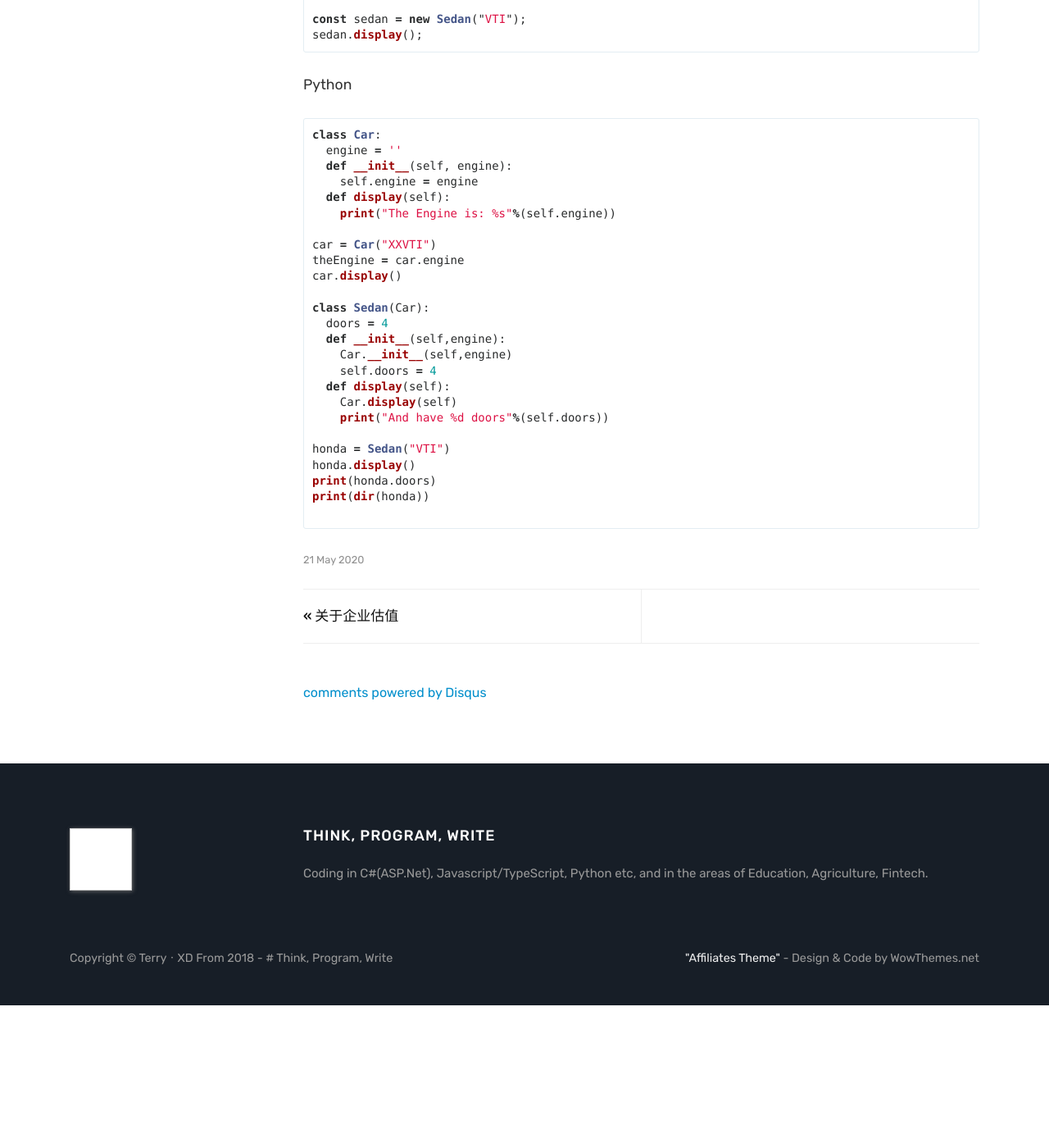
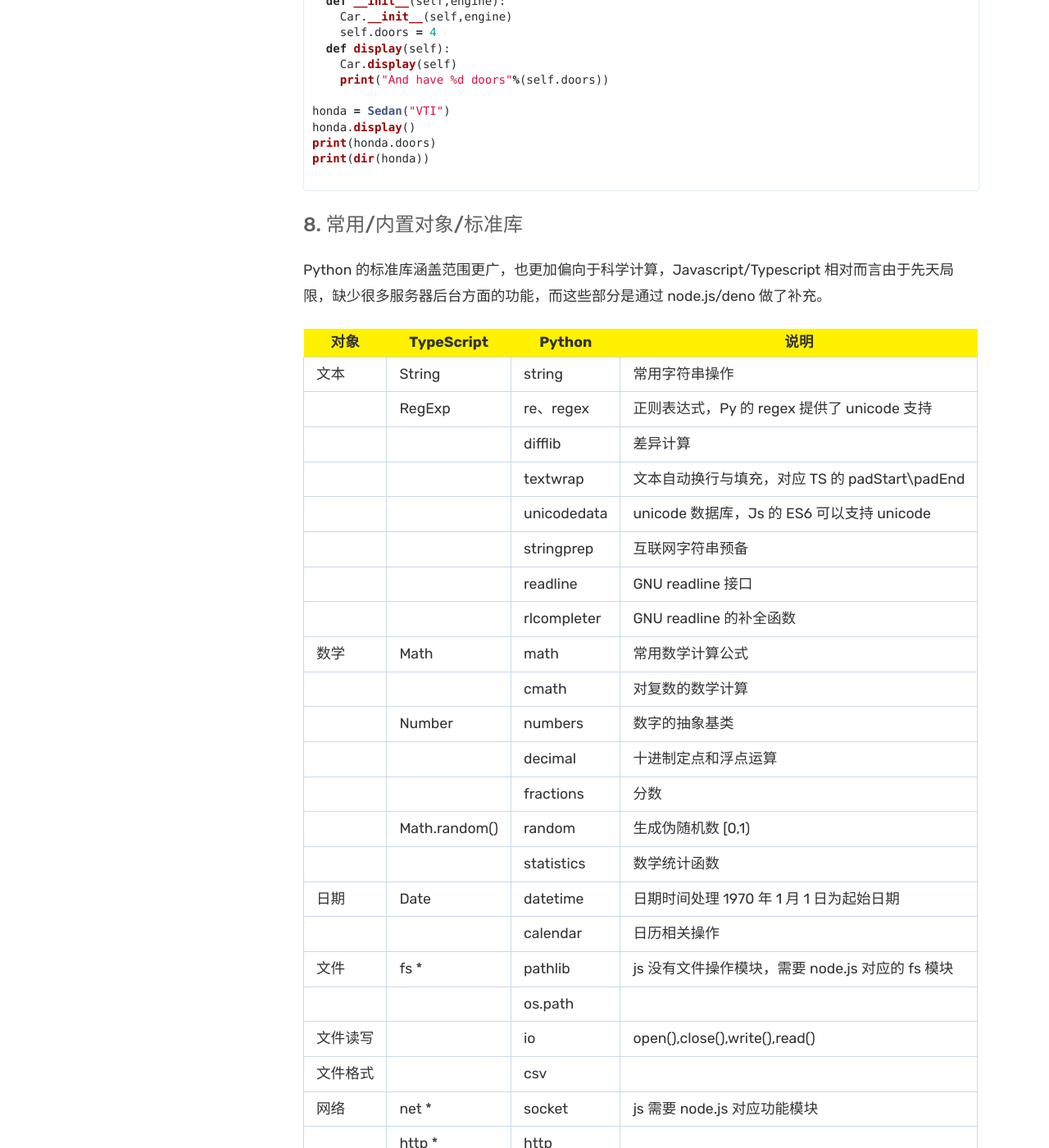
Before and after one commit to yxdt/yxdt.github.io, a Jekyll site: the page built from _posts/2020-05-21-PythonVSTypeScript.markdown, in a window 1280 px wide and 1400 px high, scrolled down 8411 px. Shown: the whole window at 82% size. Built offline with Jekyll 4.4.1, drawn with Linux system fonts in a browser that asks for light colours; comment, search, counter and statistics services are not loaded; before the commit the page ends 9637 px from its top, so only the background shows below that; some of the changed text lies outside the part shown.

Commit message:
add more py ts

````diff
--- a/_posts/2020-05-21-PythonVSTypeScript.markdown
+++ b/_posts/2020-05-21-PythonVSTypeScript.markdown
@@ -15,34 +15,38 @@ Javascript/TypeScript 和 Python 都属于脚本语言，两者有很多相似
 TypeScript 是对 Javascript 的强化，其中就是对变量的声明时的强化约束，通过 var,let, const 等关键字声明变量。
 Python 不需要对变量进行声明，直接赋值即可。
 
-| TypeScript    | Python           | 说明                                                      |
-| ------------- | ---------------- | --------------------------------------------------------- |
-| any           |                  | 任意类型                                                  |
-| boolean \*    | numbers          | python 中布尔值为数值                                     |
-| number \*     | numbers.Number   |                                                           |
-| number        | numbers.Real     | float                                                     |
-| number/bigint | numbers.Integral |                                                           |
-|               | numbers.Complex  | 复数： 含 real，imag                                      |
-|               | numbers.Rational | 实数： numerator,denominator                              |
-| string \*     | String           | 不可变 py: len(), a[i],切片 a[i:j:k]                      |
-|               | bytes()          | 不可变 py:转换 bytes.decode(), str.encode()               |
-| tuple         | Tuple            | 元组，不可变， 可保存不同类型，但 TS 基于 Js 因此要注意   |
-| Array         | List             | TS 可变，对应 Py 的 Sequences 可变部分 用“[]”表示         |
-| Array         | bytearray()      | TS 可变，对应 Py 的 Sequences 可变部分 用“[]”表示         |
-| Array         | 扩展模块 array   | Py: array('1'), array('d',[1.0,2.0,3.3])                  |
-| Array         | set()            | 可变集合 Py: add()                                        |
-|               | frozenset()      | Py: 不可变集合                                            |
-| Array         | set()            | 可变集合 Py: add()                                        |
-| object        | 字典 Dictonaries | 映射 ：Key/value {key1:value1, key2:value2}               |
-| enum          | Enum             | Py 中没有枚举类型，可以引用 Enum 模块，用变量来代替       |
-| void          | None             | 函数无返回值时可以用 None，也可以不写                     |
-| null \*       | None             | 空值                                                      |
-| undefined \*  | NotImplemented   |                                                           |
-| never         |                  | TS 中 never 是根本没有返回如跳出异常，void 是返回一个空值 |
-| symbol        |                  | TS 不可改变且唯一，Py 中没有对应的常量，只能约定          |
-| Object        |                  | TS 基本类型(number,string,boolean,bigint,symbol,null)之外 |
+| TypeScript    | Python            | 说明                                                      |
+| ------------- | ----------------- | --------------------------------------------------------- |
+| any           |                   | 任意类型                                                  |
+| boolean \*    | numbers           | python 中布尔值为数值                                     |
+| number \*     | numbers.Number    |                                                           |
+| number        | numbers.Real      | float                                                     |
+| number/bigint | numbers.Integral  |                                                           |
+|               | numbers.Complex   | 复数： 含 real，imag                                      |
+|               | numbers.Rational  | 实数： numerator,denominator                              |
+| string \*     | String            | 不可变 py: len(), a[i],切片 a[i:j:k]                      |
+|               | bytes()           | 不可变 py:转换 bytes.decode(), str.encode()               |
+| tuple         | Tuple             | 元组，不可变， 可保存不同类型，但 TS 基于 Js 因此要注意   |
+| Array         | List              | TS 可变，对应 Py 的 Sequences 可变部分 用“[]”表示         |
+| Array         | bytearray()       | TS 可变，对应 Py 的 Sequences 可变部分 用“[]”表示         |
+| Array         | 扩展模块 array    | Py: array('1'), array('d',[1.0,2.0,3.3])                  |
+| Set \#        | set()             | 可变集合 Py: add() 只包括键值                             |
+|               | frozenset()       | Py: 不可变集合                                            |
+| Array         | set()             | 可变集合 Py: add()                                        |
+| Map \#        | 字典 Dictionaries | 映射 ：Key/value {key1:value1, key2:value2}               |
+| enum          | Enum              | Py 引用 lib/enum.py 的 Enum 模块，用变量来代替            |
+| void          | None              | 函数无返回值时可以用 None，也可以不写                     |
+| null \*       | None              | 空值                                                      |
+| undefined \*  | NotImplemented    |                                                           |
+| never         |                   | TS 中 never 是根本没有返回如跳出异常，void 是返回一个空值 |
+| symbol        |                   | TS 不可改变且唯一，Py 中没有对应的常量，只能约定          |
+| Object        |                   | TS 基本类型(number,string,boolean,bigint,symbol,null)之外 |
+| Date          | datetime          | 日期时间类型                                              |
+|               | calendar          | 日历相关函数                                              |
+|               | collections       | 特定目标的容器                                            |
 
 \* 为 JS 基本数据类型
+\# ES6 新增
 
 ## 2. 运算符
 
@@ -335,3 +339,36 @@ print(honda.doors)
 print(dir(honda))
 
 ```
+
+## 8. 常用/内置对象/标准库
+
+Python 的标准库涵盖范围更广，也更加偏向于科学计算，Javascript/Typescript 相对而言由于先天局限，缺少很多服务器后台方面的功能，而这些部分是通过 node.js/deno 做了补充。
+
+| 对象     | TypeScript    | Python      | 说明                                             |
+| -------- | ------------- | ----------- | ------------------------------------------------ |
+| 文本     | String        | string      | 常用字符串操作                                   |
+|          | RegExp        | re、regex   | 正则表达式，Py 的 regex 提供了 unicode 支持      |
+|          |               | difflib     | 差异计算                                         |
+|          |               | textwrap    | 文本自动换行与填充，对应 TS 的 padStart\padEnd   |
+|          |               | unicodedata | unicode 数据库，Js 的 ES6 可以支持 unicode       |
+|          |               | stringprep  | 互联网字符串预备                                 |
+|          |               | readline    | GNU readline 接口                                |
+|          |               | rlcompleter | GNU readline 的补全函数                          |
+| 数学     | Math          | math        | 常用数学计算公式                                 |
+|          |               | cmath       | 对复数的数学计算                                 |
+|          | Number        | numbers     | 数字的抽象基类                                   |
+|          |               | decimal     | 十进制定点和浮点运算                             |
+|          |               | fractions   | 分数                                             |
+|          | Math.random() | random      | 生成伪随机数 [0,1)                               |
+|          |               | statistics  | 数学统计函数                                     |
+| 日期     | Date          | datetime    | 日期时间处理 1970 年 1 月 1 日为起始日期         |
+|          |               | calendar    | 日历相关操作                                     |
+| 文件     | fs \*         | pathlib     | js 没有文件操作模块，需要 node.js 对应的 fs 模块 |
+|          |               | os.path     |                                                  |
+| 文件读写 |               | io          | open(),close(),write(),read()                    |
+| 文件格式 |               | csv         |                                                  |
+| 网络     | net \*        | socket      | js 需要 node.js 对应功能模块                     |
+|          | http \*       | http        |                                                  |
+| 操作系统 |               | os          |                                                  |
+
+\* 为 node.js 对 js 的扩展 或 deno 标准库
--- a/assets/css/custom.scss
+++ b/assets/css/custom.scss
@@ -19,6 +19,6 @@ table {
     border: 1px solid #cad9ea;
     color: #333;
     height: 1.2rem;
-    padding: 10px 15px;
+    padding: 5px 15px;
   }
 }
````
